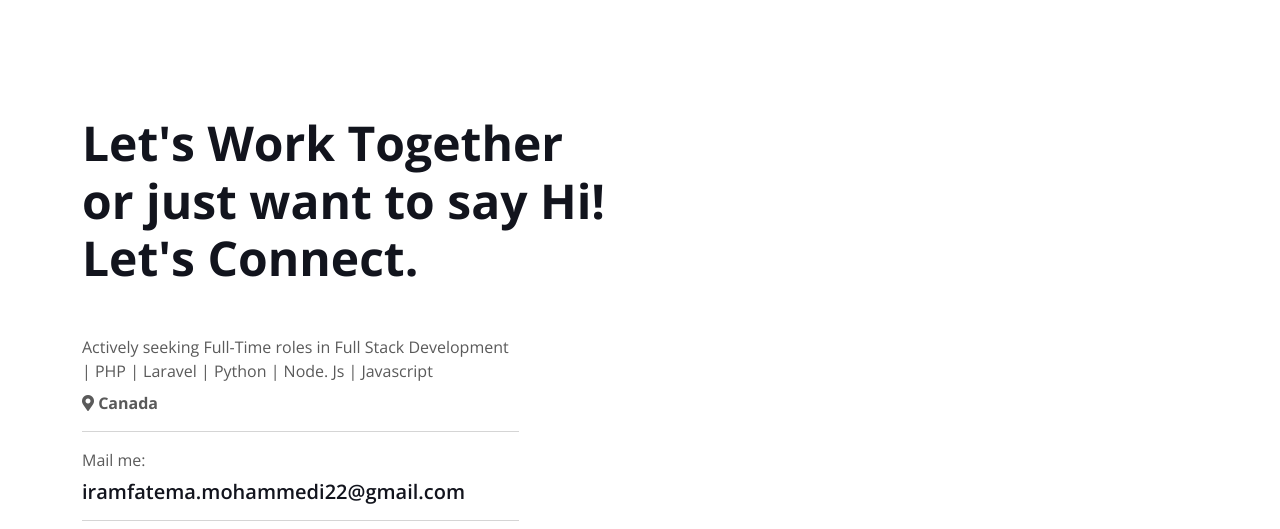
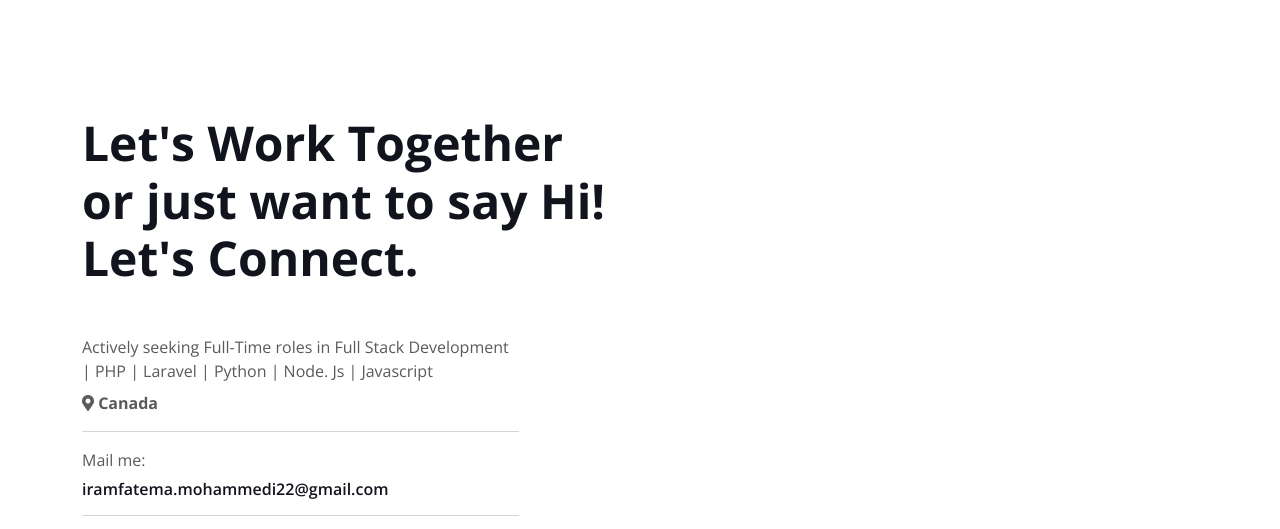
Before and after one commit to Iramfatema/portfolio, a plain HTML site: page index.html in a window 1280 px wide. Shown: the part 4625-5154 px from the top of the page. Drawn offline with nearby package versions, Linux system fonts and the light colour scheme.

Commit message:
font size

```diff
--- a/index.html
+++ b/index.html
@@ -754,7 +754,7 @@
                     <h3 class="fw-bold">+012 345 6789</h3> -->
                     <hr class="w-100">
                     <p class="mb-2">Mail me:</p>
-                    <h3 class="fw" style="font-size: 20px;">iramfatema.mohammedi22@gmail.com</h3>
+                    <h3 class="fw" style="font-size: 16px;">iramfatema.mohammedi22@gmail.com</h3>
                     <hr class="w-100">
                     <p class="mb-2">Follow me:</p>
                     <div class="d-flex pt-2">
```
